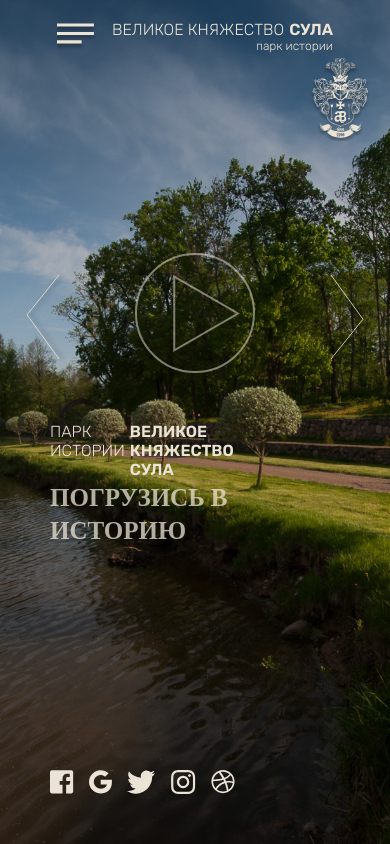
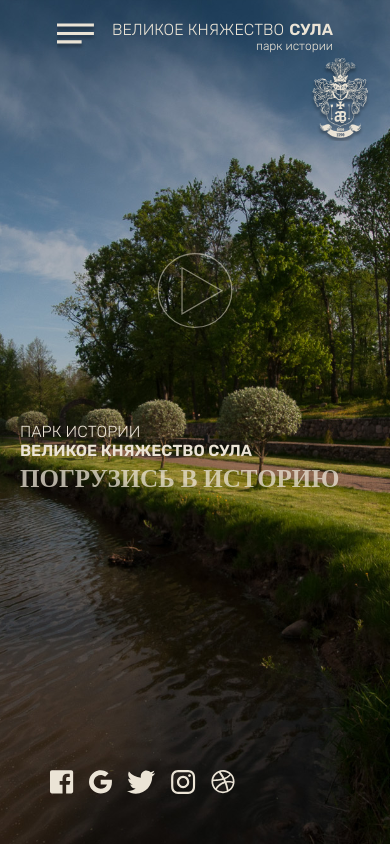
Before and after one commit to DmitryKalko/sula-site, a React (Create React App) app: page / in a window 390 px wide. Built offline with nearby package versions, Linux system fonts and the light colour scheme.

Commit message:
bug fixed

```diff
--- a/src/components/App.js
+++ b/src/components/App.js
@@ -153,6 +153,7 @@ class App extends Component {
 
     showVideo = () => {
         const { showVideo, blur, showMenu } = this.state;
+
         if (showMenu !== true) {
             this.setState({ showVideo: !showVideo, blur: !blur });
         }
@@ -234,6 +235,7 @@ class App extends Component {
             idDown,
             idLeft,
             idRight,
+            screenWidth,
         } = this.state;
 
         return (
@@ -243,7 +245,12 @@ class App extends Component {
                         style={blur === true ? { filter: 'blur(10px)' } : { filter: 'blur(0px)' }}
                     >
                         <div
-                            className='back' style={{ backgroundImage: `url(${process.env.PUBLIC_URL + '/pagesImg/' + linkImg})`, transform: 'translate(-' + shiftX + 'px, -' + shiftY + 'px)' }}
+                            className='back'
+                            style={ screenWidth > 765  ?
+                                { backgroundImage: `url(${process.env.PUBLIC_URL + '/pagesImg/' + linkImg})`, transform: 'translate(-' + shiftX + 'px, -' + shiftY + 'px)' }
+                                :
+                                { backgroundImage: `url(${process.env.PUBLIC_URL + '/pagesImg/' + linkImg})`}
+                            }
                         >
                         </div>
                     </div>
@@ -285,10 +292,10 @@ class App extends Component {
                         </div>
                         <div className='navigation-wrapper'>
                             <div className='navigation-block'
-                                style={idLeft === null ? { justifyContent: 'center' } : { justifyContent: 'space-between' }}
+                                style={idLeft === null || screenWidth < 765  ? { justifyContent: 'center' } : { justifyContent: 'space-between' }}
                             >
                                 <img className='left-scroll'
-                                    style={idLeft === null ? { display: 'none' } : { display: 'flex' }}
+                                    style={idLeft === null || screenWidth < 765  ? { display: 'none' } : { display: 'flex' }}
                                     src={process.env.PUBLIC_URL + '/images/arrow.svg'}
                                     alt='left-scroll'
                                     onClick={this.goToLeft}
@@ -299,7 +306,7 @@ class App extends Component {
                                     onClick={this.showVideo}
                                 />
                                 <img className='right-scroll'
-                                    style={idRight === null ? { display: 'none' } : { display: 'flex' }}
+                                    style={idRight === null || screenWidth < 765  ? { display: 'none' } : { display: 'flex' }}
                                     src={process.env.PUBLIC_URL + '/images/arrow.svg'}
                                     alt='right-scroll'
                                     onClick={this.goToRight}
--- a/src/components/styles/App.scss
+++ b/src/components/styles/App.scss
@@ -240,7 +240,7 @@ $height: 100%;
     .more{
         font-size: 16px;
     }
-    .top-scroll, .middle-lavel img, .down-scroll{
+    .top-scroll, .navigation-block img, .down-scroll{
         width: 80px;
     }
     .burger-menu{
@@ -254,17 +254,19 @@ $height: 100%;
     .top-scroll, .left-scroll, .right-scroll, .down-scroll{
         display: none;
     }
-    .middle-lavel{
+    .navigation-block{
         display: flex;
         justify-content: center;
         align-items: center;
-        margin-top: 0px;
     }
     .text, .more{
         display: none;
     }
-    .bottom-lavel{
+    .content-block{
         width: 100%;
+    }
+    .name1-name2{
+        flex-direction: column;
     }
     .slogan{
         font-size: 25px;
@@ -289,7 +291,7 @@ $height: 100%;
         align-self: flex-end;
         width: 60px;
     }
-    .bottom-lavel{
+    .content-block{
         padding: 0 0 50px 20px;
     }
 }
```
